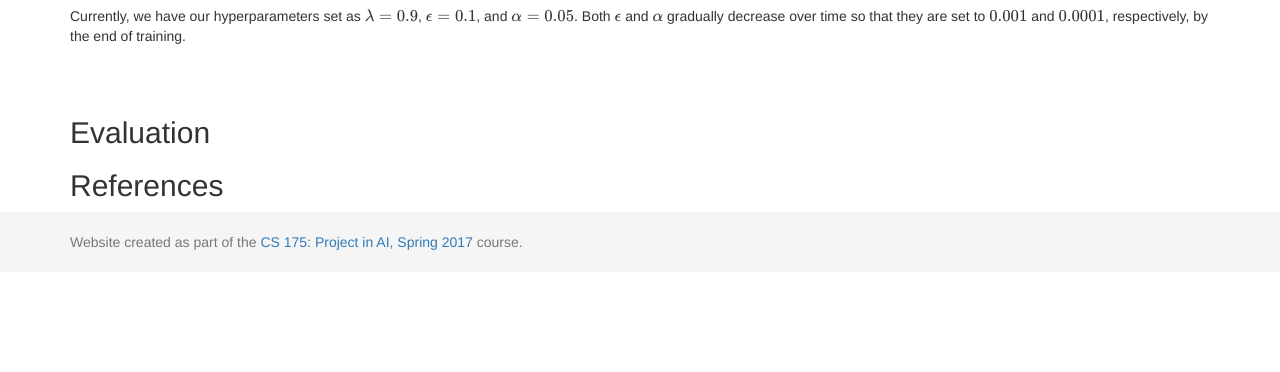
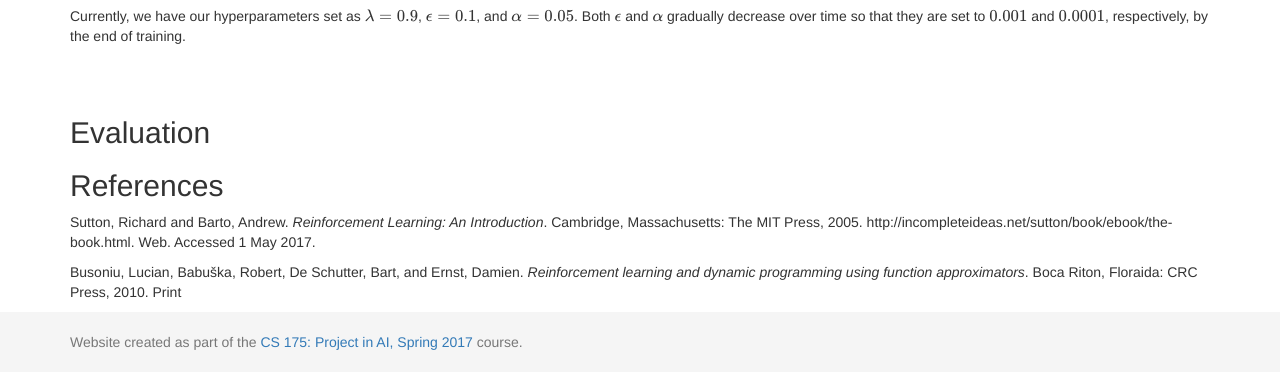
Before and after one commit to becamorin20/Group-16, a Jekyll site: the page built from docs/final.md, in a window 1280 px wide and 900 px high, scrolled down 6363 px, cut to the strip 528-900 px from the top of the window. Built offline with Jekyll 4.4.1, drawn with Linux system fonts in a browser that asks for light colours; formulas are drawn with MathJax 3; before the commit the page ends 7163 px from its top, so only the background shows below that.

Commit message:
Update final.md

```diff
--- a/docs/final.md
+++ b/docs/final.md
@@ -196,3 +196,6 @@ Currently, we have our hyperparameters set as $$\lambda=0.9$$, $$\epsilon=0.1$$,
 ## Evaluation
 
 ## References
+Sutton, Richard and Barto, Andrew. _Reinforcement Learning: An Introduction_. Cambridge, Massachusetts: The MIT Press, 2005. http://incompleteideas.net/sutton/book/ebook/the-book.html. Web. Accessed 1 May 2017.
+
+Busoniu, Lucian, Babuška, Robert, De Schutter, Bart, and Ernst, Damien. _Reinforcement learning and dynamic programming using function approximators_. Boca Riton, Floraida: CRC Press, 2010. Print
```
